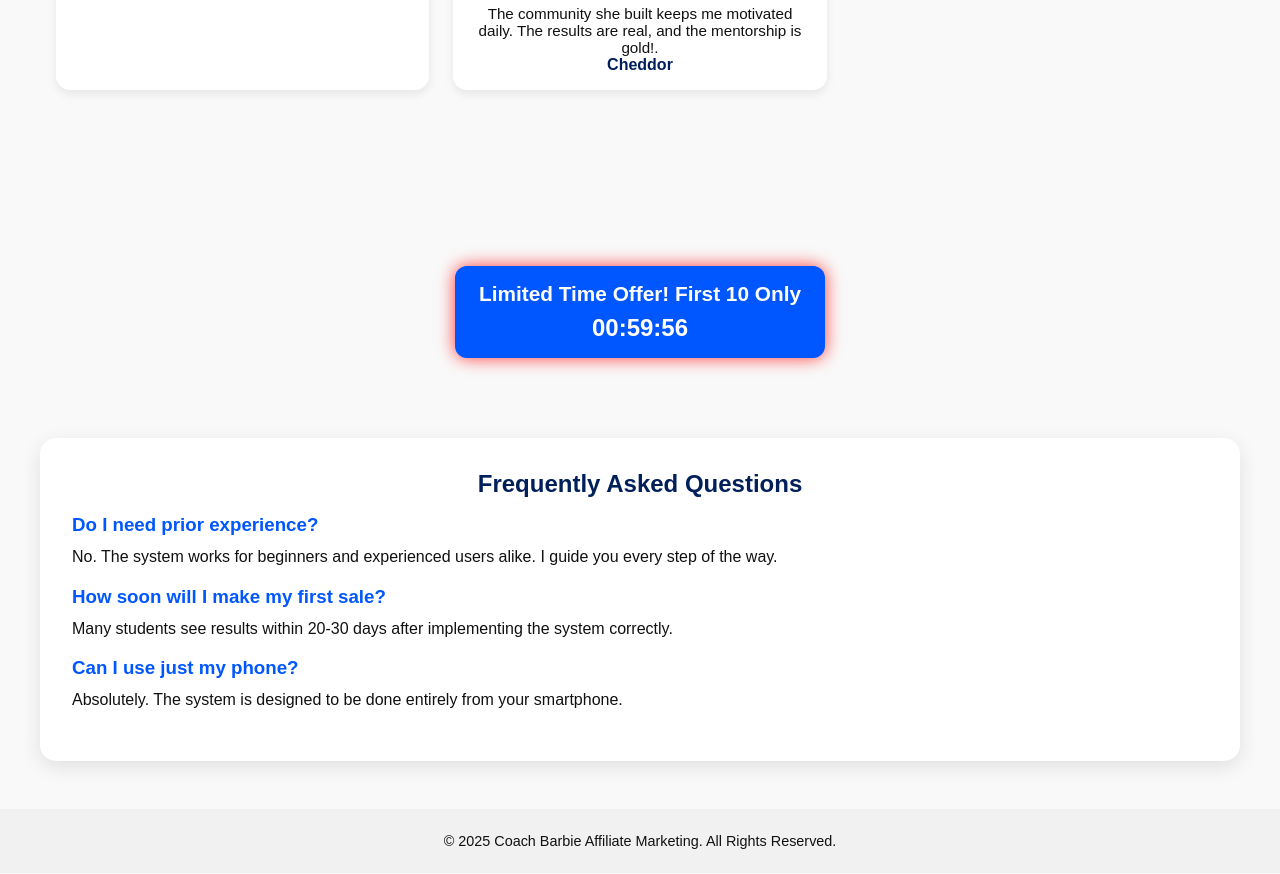
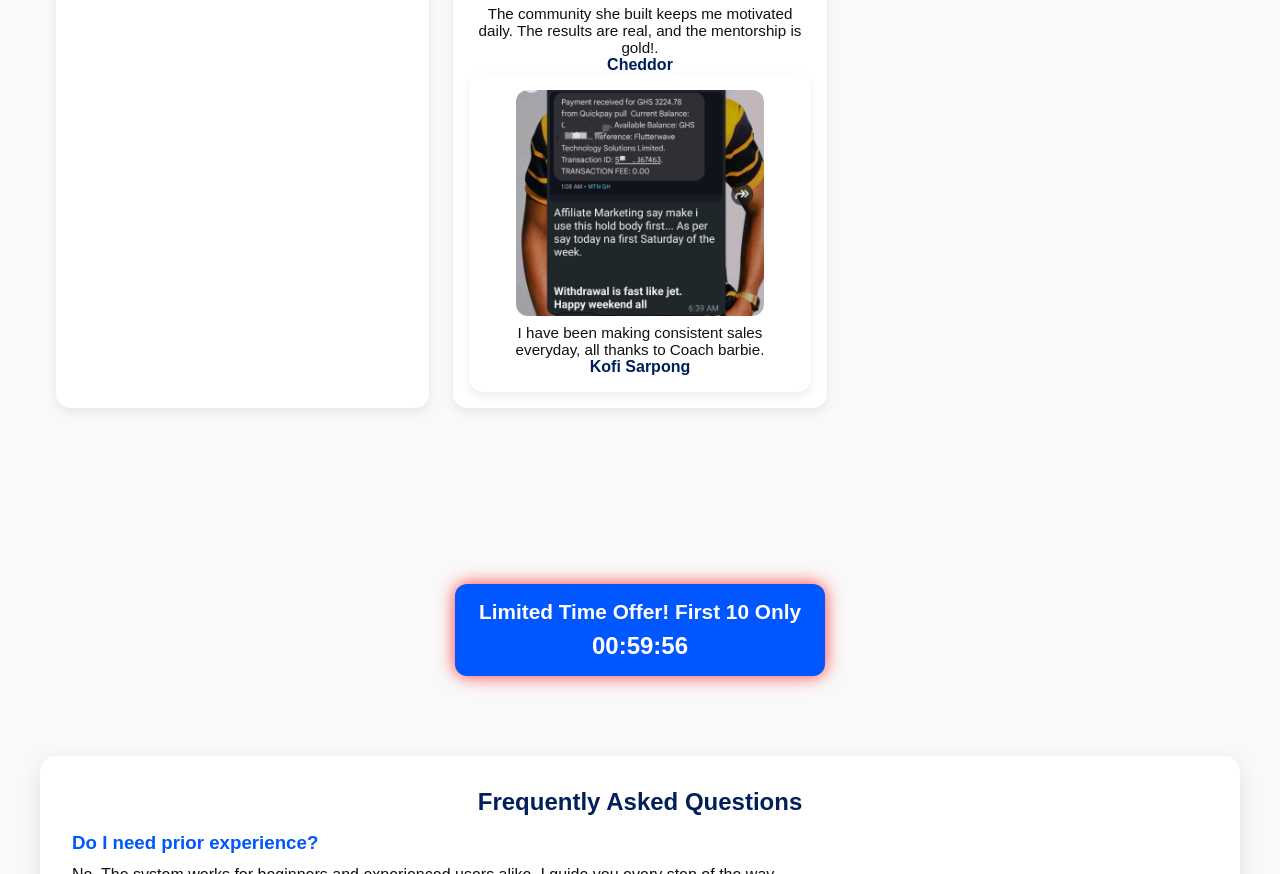
Before and after one commit to coachbabbie/caochbarbie, a plain HTML site: page index.html in a window 1280 px wide. Shown: the part 3052-3926 px from the top of the page. Drawn offline with Linux system fonts and the light colour scheme.

Commit message:
Add testimonial for Kofi Sarpong

```diff
--- a/index.html
+++ b/index.html
@@ -254,6 +254,10 @@
       <img src="asenso.jpg.jpg" alt="Student Result">
       <div class="caption">The community she built keeps me motivated daily. The results are real, and the mentorship is gold!.</div>
 <h4>Cheddor</h4>
+      <div class="testimonial">
+      <img src="kofi.jpg.jpg" alt="Student Result">
+      <div class="caption">I have been making consistent sales everyday, all thanks to Coach barbie.</div>
+<h4>Kofi Sarpong</h4>
     </div>
   </div>
 </section>
```
